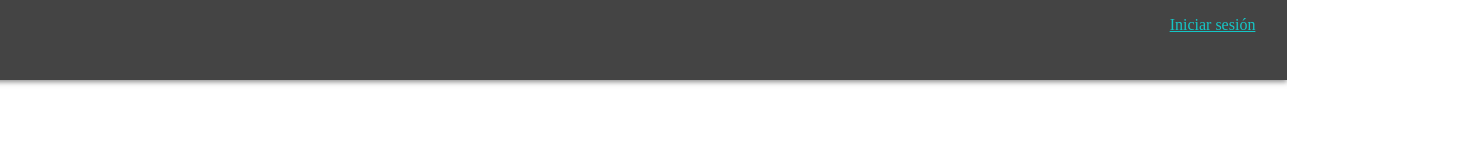
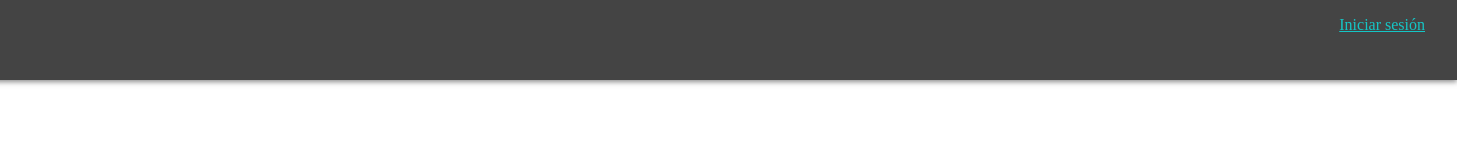
Before and after one commit to i12gonee/proyectoIS302, a plain HTML site: page client/main.html in a window 1280 px wide. Shown: the full height of the page, 1457 px wide, since content can reach past the window. Drawn offline with Linux system fonts and the light colour scheme.

Commit message:
jejejejeejeje

```diff
--- a/client/styles.css
+++ b/client/styles.css
@@ -2,7 +2,7 @@ body .topbar{
     display: flex;
     justify-content: space-between;
     background-color: #444444;
-    width: 85.4rem;
+    width: 96rem;
     height: 5rem;
     margin-left: -0.5rem;
     margin-top: -0.5rem;
```
